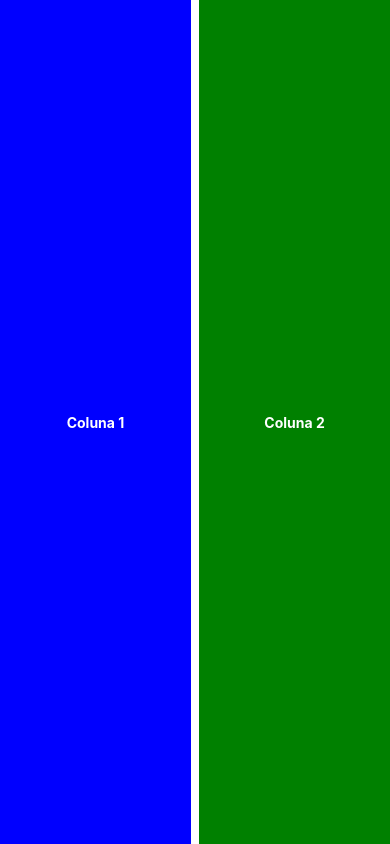
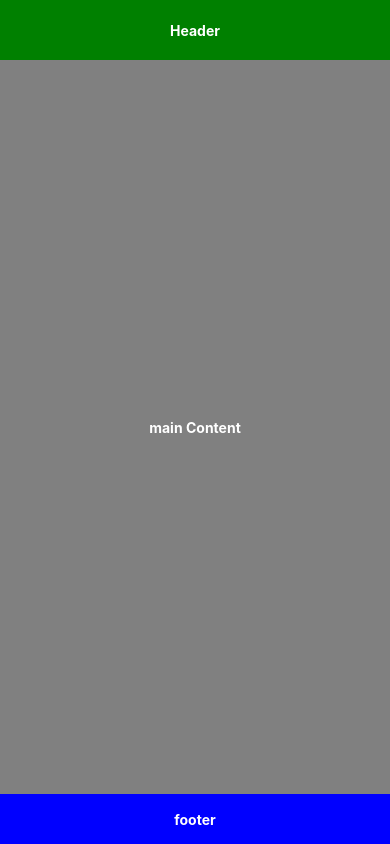
Before and after one commit to maria-quidiquimo/projeto-mobile, a React Native app in the folder first-app/: screen / in a window 390 px wide. Built offline with nearby package versions, Linux system fonts and the light colour scheme.

Commit message:
fazendo exercicio 6

```diff
--- a/first-app/src/App.js
+++ b/first-app/src/App.js
@@ -11,10 +11,11 @@ import ExercicioView02 from './exercícios-view/exercicio2';
 import ExercicioView03 from './exercícios-view/exercicio3';
 import ExercicioView04 from './exercícios-view/exercicio4';
 import ExercicioView05 from './exercícios-view/exercicio5';
+import ExercicioView06 from './exercícios-view/exercicio6';
 
 export default function App() {
   return (
-    <ExercicioView05/>
+    <ExercicioView06/>
   );
 }
 
--- a/first-app/src/exercícios-view/exercicio6.js
+++ b/first-app/src/exercícios-view/exercicio6.js
@@ -0,0 +1,49 @@
+import { StyleSheet, Text, View } from "react-native";
+
+export default function ExercicioView06() {
+  return <View style={styles.container}>
+    <View style={styles.header}>
+        <Text style={styles.textStyle}> Header </Text>
+    </View>
+    <View style={styles.mainContent}>
+        <Text style={styles.textStyle}> main Content </Text>
+    </View>
+    <View style={styles.footer}>
+        <Text style={styles.textStyle}> footer </Text>
+    </View>
+  </View>;
+}
+
+const styles = StyleSheet.create({
+  container: {
+    alignItems: "center",
+    justifyContent: "center",
+    flex: 1,
+  },
+  textStyle: {
+    color: "white",
+    fontWeight: "bold",
+  },
+  header: {
+    height: 60,
+    width: '100%',
+    backgroundColor: "green",
+    alignItems: "center",
+    justifyContent: "center",
+  },
+  mainContent: {
+    height: '100%',
+    width: '100%',
+    backgroundColor: "gray",
+    alignItems: "center",
+    justifyContent: "center",
+    flex: 1
+  },
+  footer: {
+    height: 50,
+    width: '100%',
+    backgroundColor: "blue",
+    alignItems: "center",
+    justifyContent: "center",
+  },
+});
```
